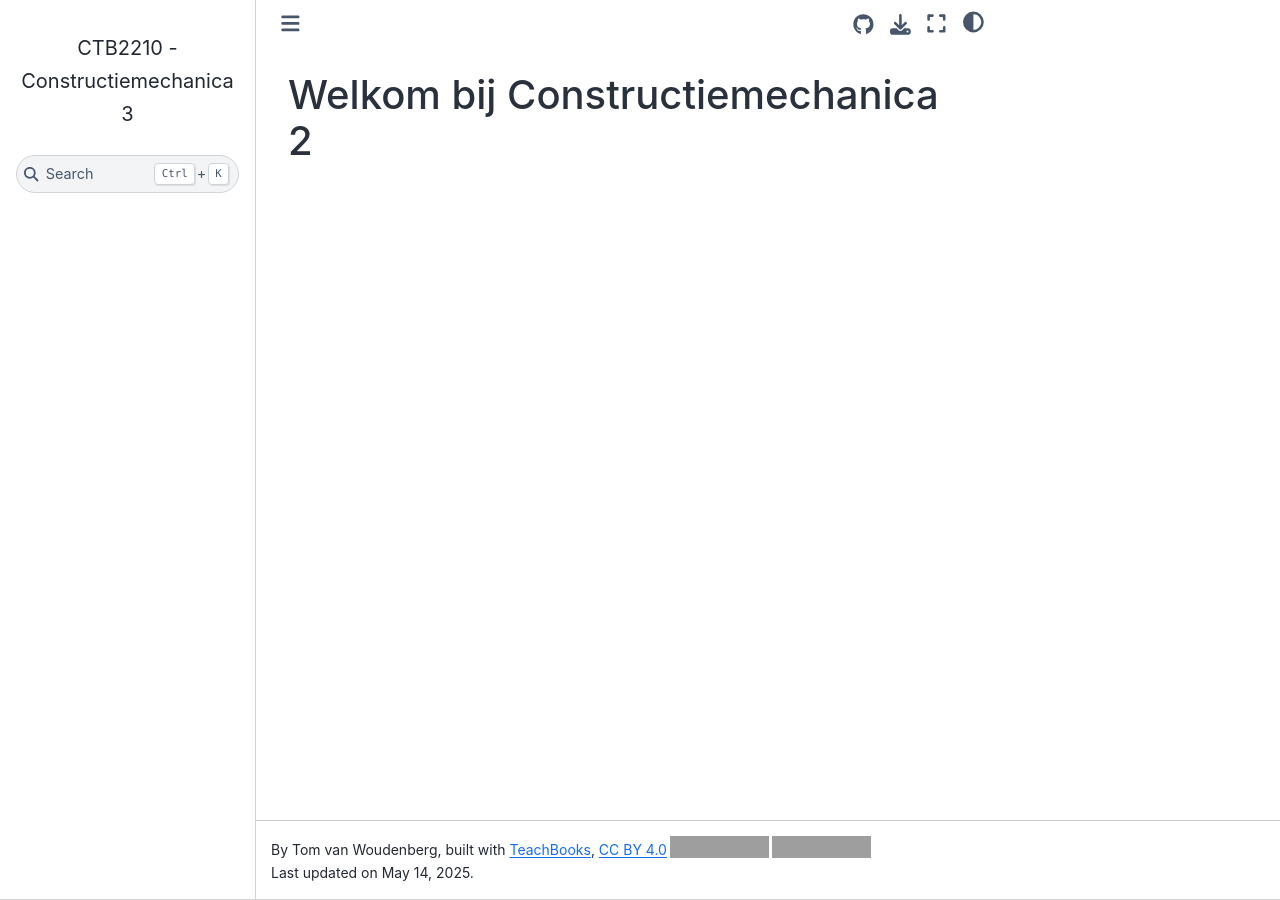
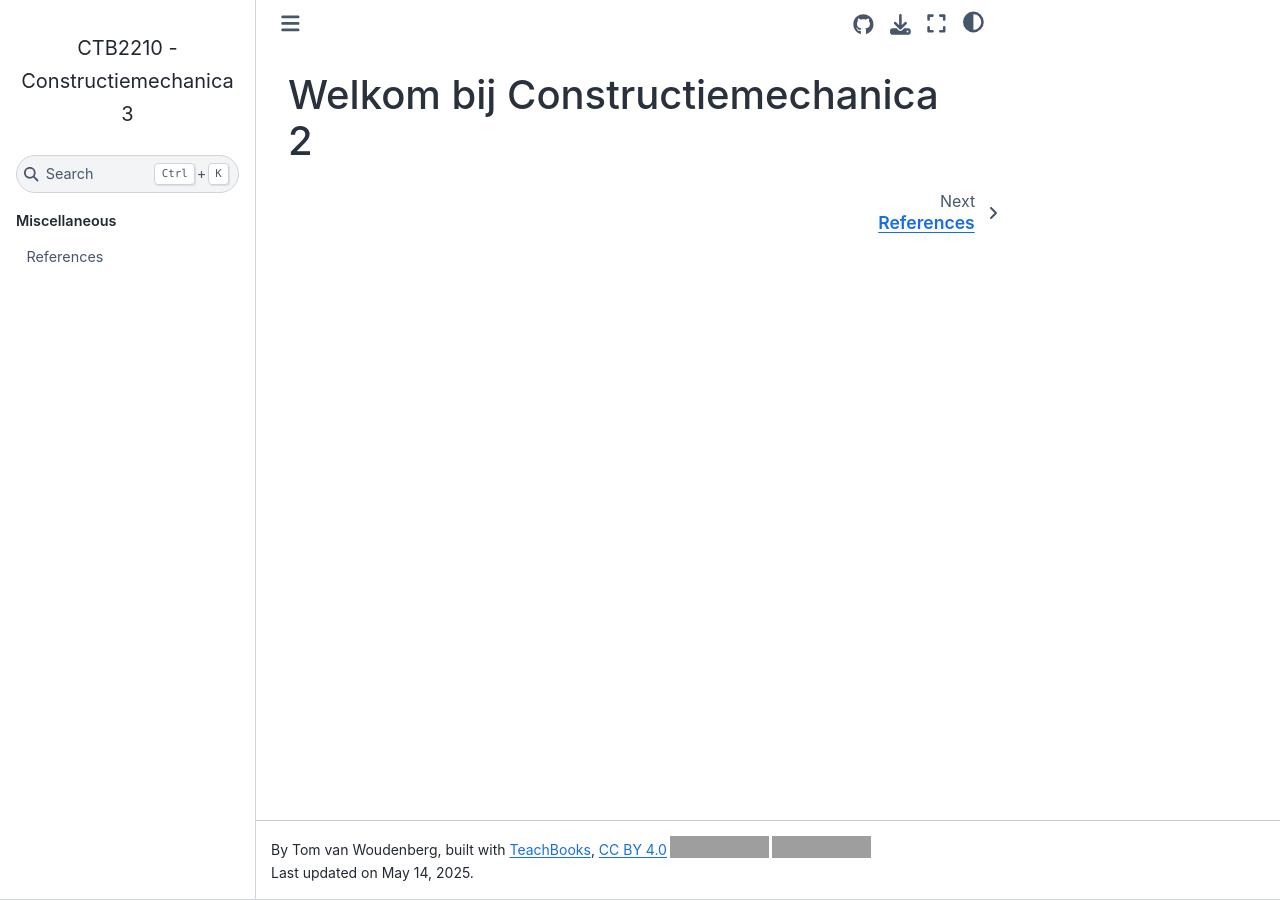
Before and after one commit to TUDelft-books/CTB2210, a Jupyter Book: the page built from book/intro.md, in a window 1280 px wide. Built offline with Jupyter Book 1.0.4 settings and Sphinx 7.4.7 and the Sphinx Book theme 1.1.4, drawn with Linux system fonts in a browser that asks for light colours; pages that are not in the unit, such as notebooks, are missing from menus; comment, search, counter and statistics services are not loaded; grey boxes are pictures that could not be loaded.

Commit message:
Update _toc.yml

```diff
--- a/book/_toc.yml
+++ b/book/_toc.yml
@@ -5,3 +5,6 @@ parts:
   - caption: Lesstof
     chapters:
     - file: external/CEG-mechanics-BSc/book/statically_inderminate/determinancy
+  - caption: Miscellaneous
+    chapters:
+    - file: references
```
